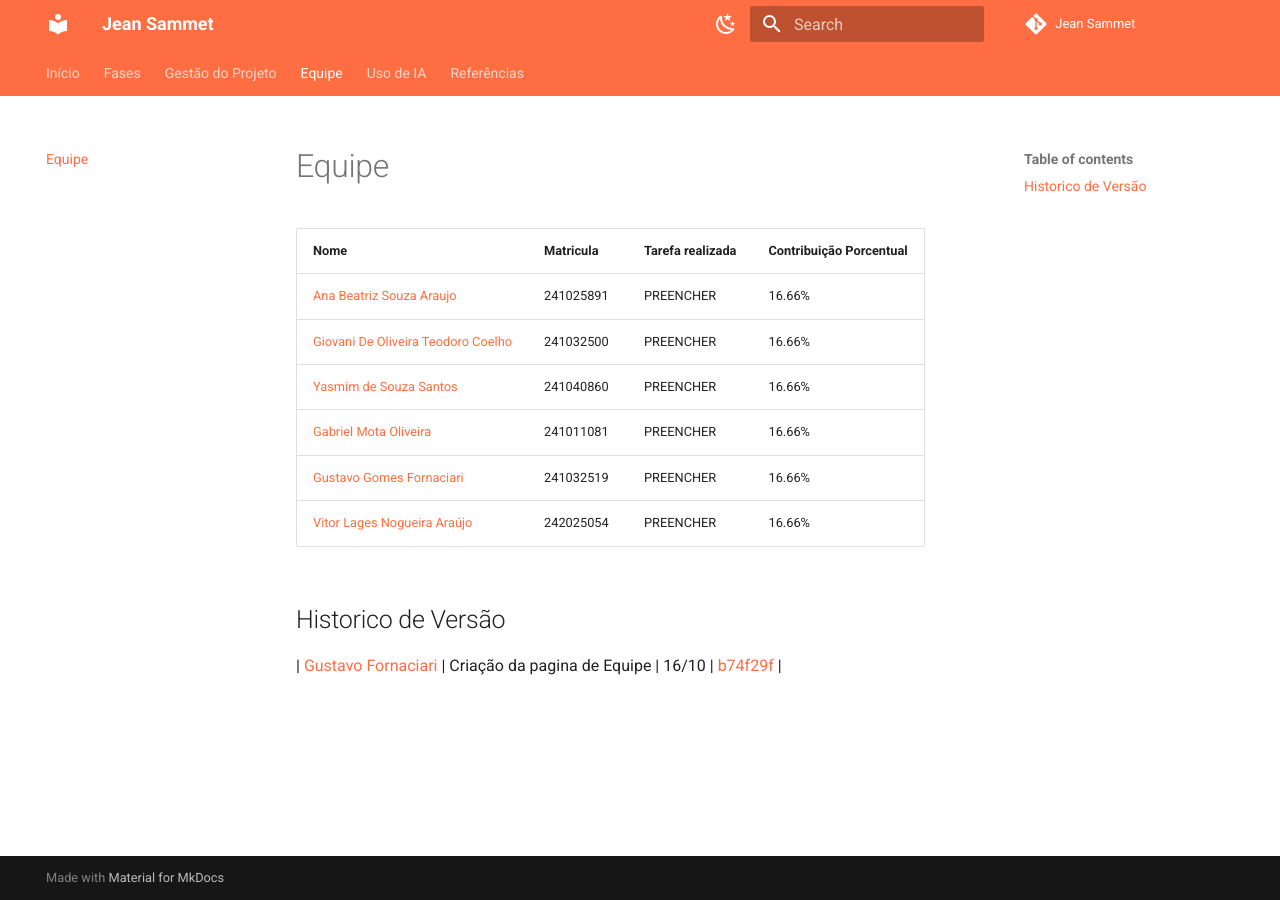
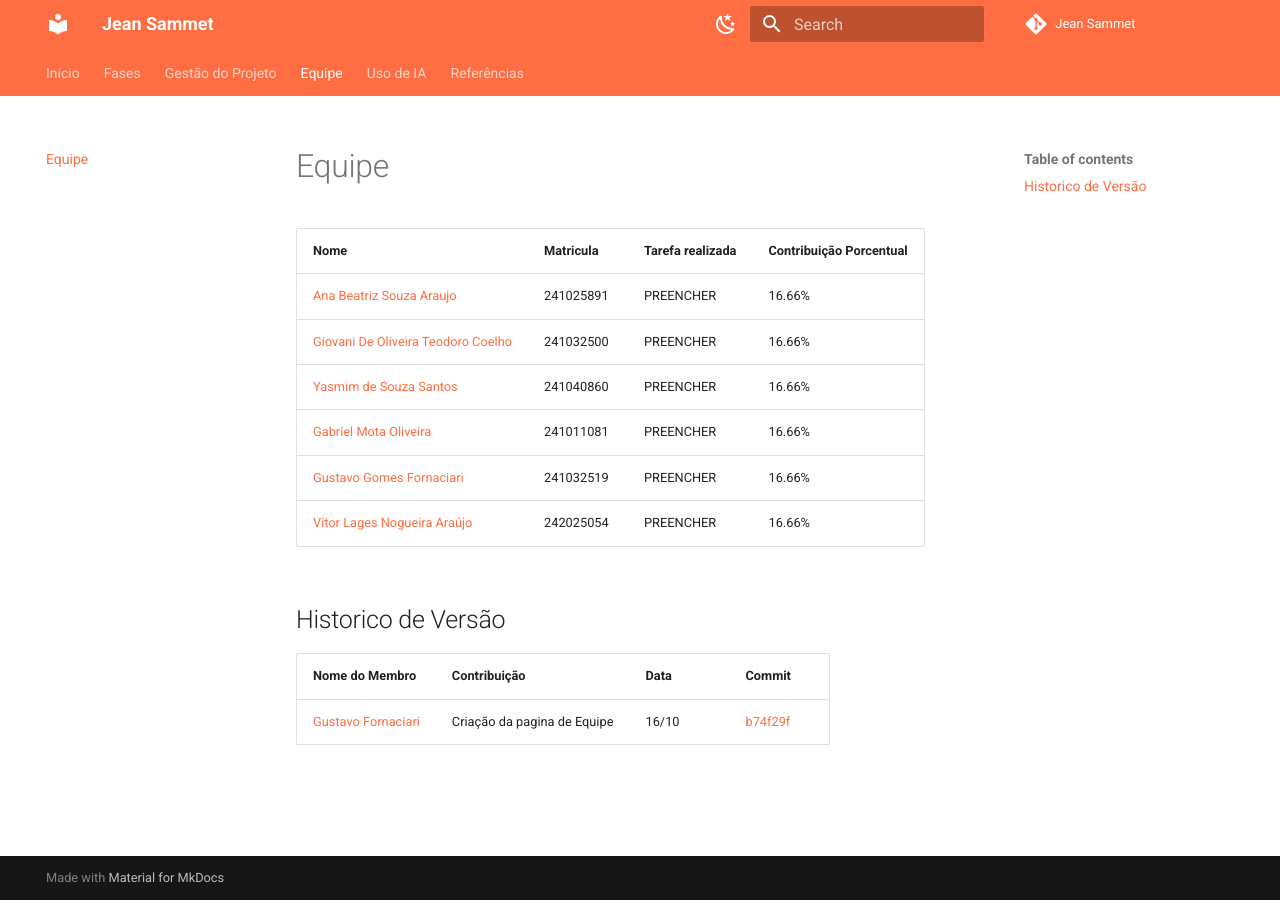
Before and after one commit to FCTE-Qualidade-de-Software-1/2026-2_T02_JEAN_SAMMET, an MkDocs documentation site: the page built from docs/equipe/equipe.md, in a window 1280 px wide. Built offline with MkDocs 1.6.1 and Material for MkDocs 9.7.7, drawn with Linux system fonts in a browser that asks for light colours; comment, search, counter and statistics services are not loaded.

Commit message:
fix: Erros de Formatacao

```diff
--- a/docs/equipe/equipe.md
+++ b/docs/equipe/equipe.md
@@ -11,4 +11,6 @@
 
 ## Historico de Versão
 
+| Nome do Membro | Contribuição | Data | Commit |
+| :--- | :--- | :--- | :--- |
 | [Gustavo Fornaciari](https://github.com/GUGOFO) | Criação da pagina de Equipe | 16/10 | [b74f29f](https://github.com/FCTE-Qualidade-de-Software-1/2026-2_T02_JEAN_SAMMET/commit/b74f29f4f5c3b8f017d27f4a7416f1f4715f454f) |
--- a/mkdocs.yml
+++ b/mkdocs.yml
@@ -16,7 +16,6 @@ nav:
         - Características de Qualidade: fases/fase1/caracteristicasDeQualidade.md
         - Escopo: fases/fase1/escopo.md
         - ODS: fases/fase1/ODS.md
-        - Uso de IA: fases/fase1/usoDeIA.md
     - Fase 2:
         - Métricas Operacionais: fases/fase2/metricasOperacionais.md
   - Gestão do Projeto:
```
